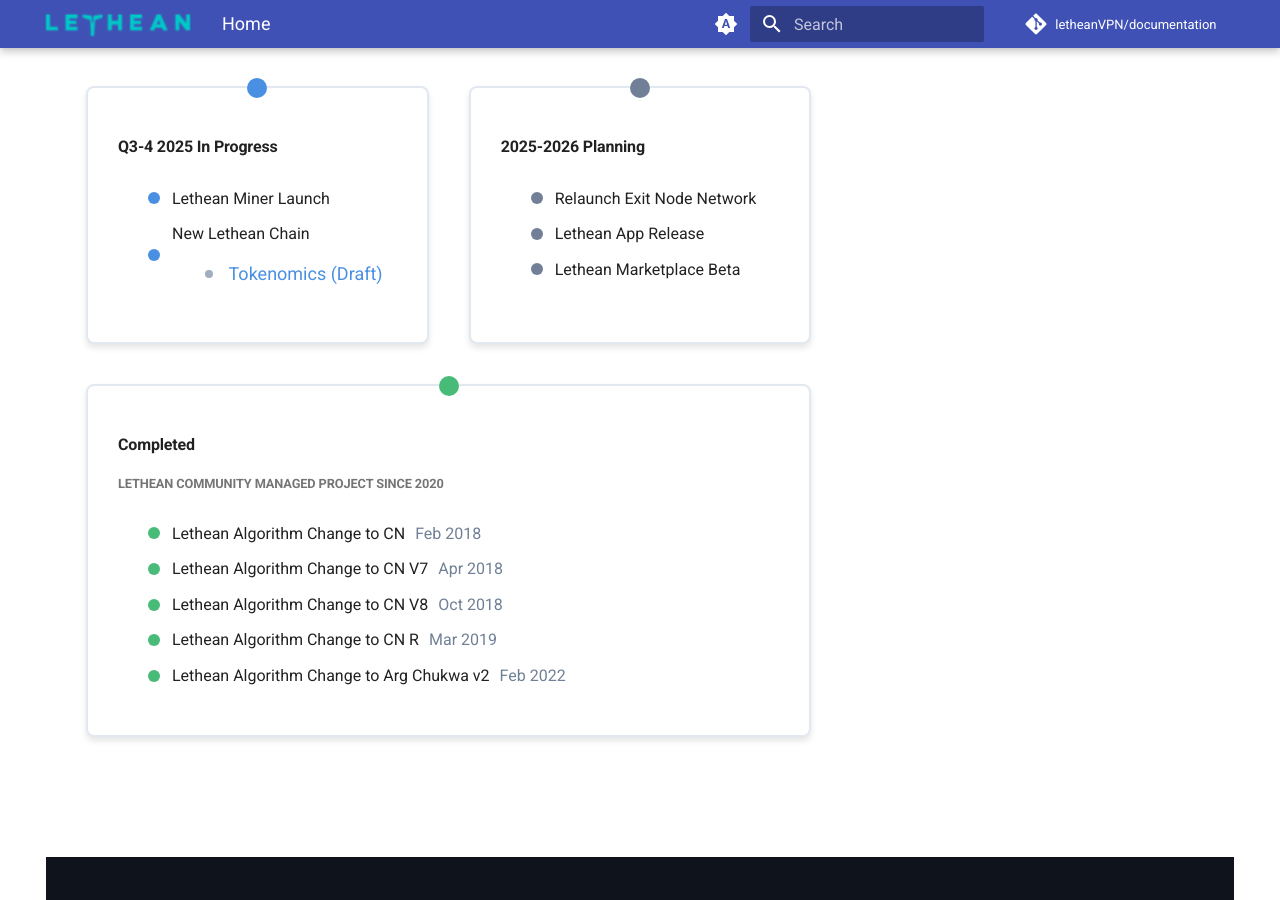
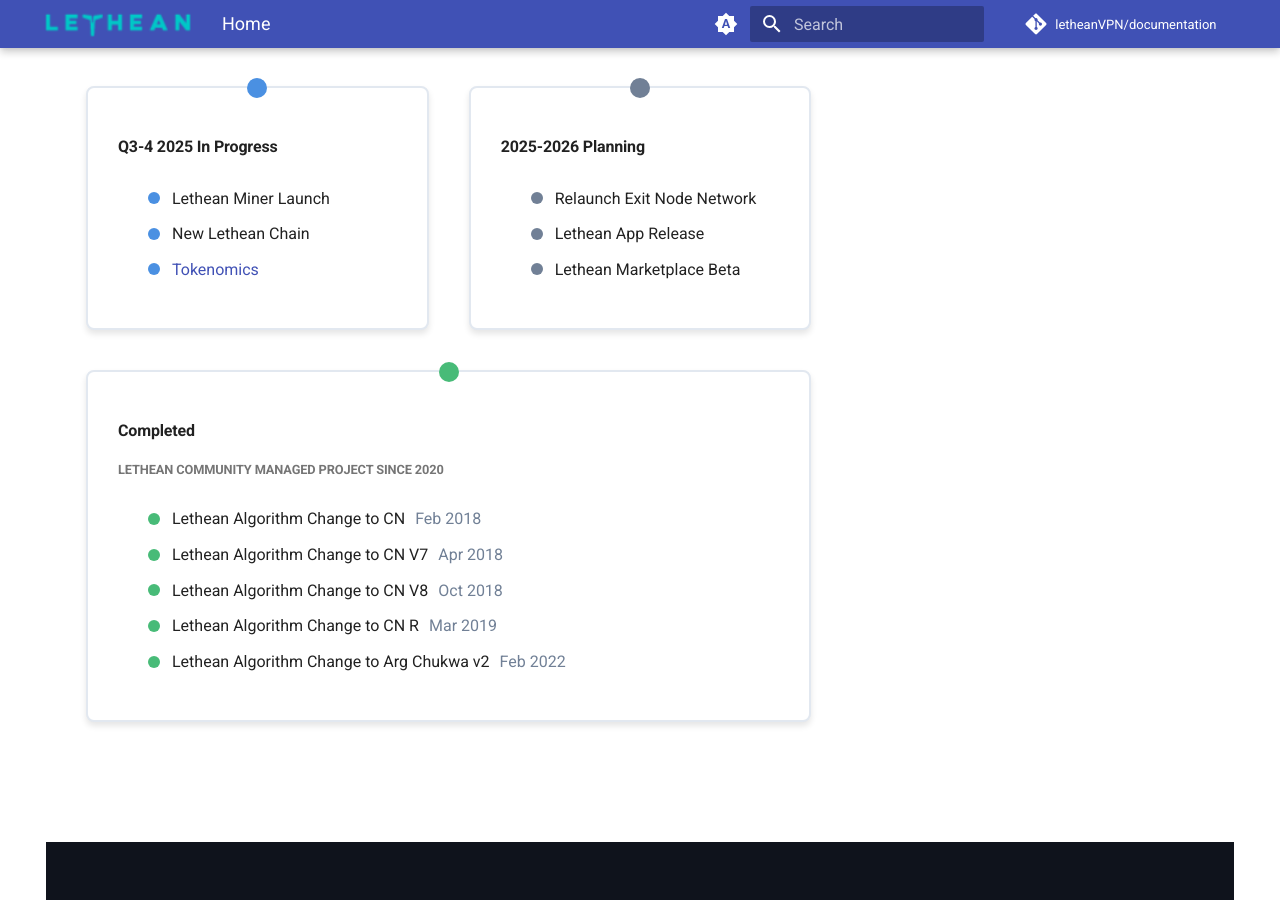
Before and after one commit to letheanVPN/documentation, an MkDocs documentation site: the page built from docs/index.md, in a window 1280 px wide and 900 px high, scrolled down 2461 px. Built offline with MkDocs 1.6.1 and Material for MkDocs 9.7.7, drawn with Linux system fonts in a browser that asks for light colours; comment, search, counter and statistics services are not loaded.

Commit message:
fix list item and broken link

```diff
--- a/docs/index.md
+++ b/docs/index.md
@@ -76,11 +76,8 @@
       <h4>Q3-4 2025 In Progress</h4>
       <ul>
         <li class="active">Lethean Miner Launch <span class="date"></span></li>
-        <li class="active">New Lethean Chain<span class="date"></span>
-          <ul>
-            <li><a href="/tokenomics/">Tokenomics (Draft)</a></li>
-          </ul>
-        </li>
+        <li class="active">New Lethean Chain<span class="date"></span></li>
+        <li class="active"><a href="/tokenomics.html">Tokenomics</a><span class="date"></span></li>
       </ul>
     </div>
         <div class="timeline-item planning">
```
